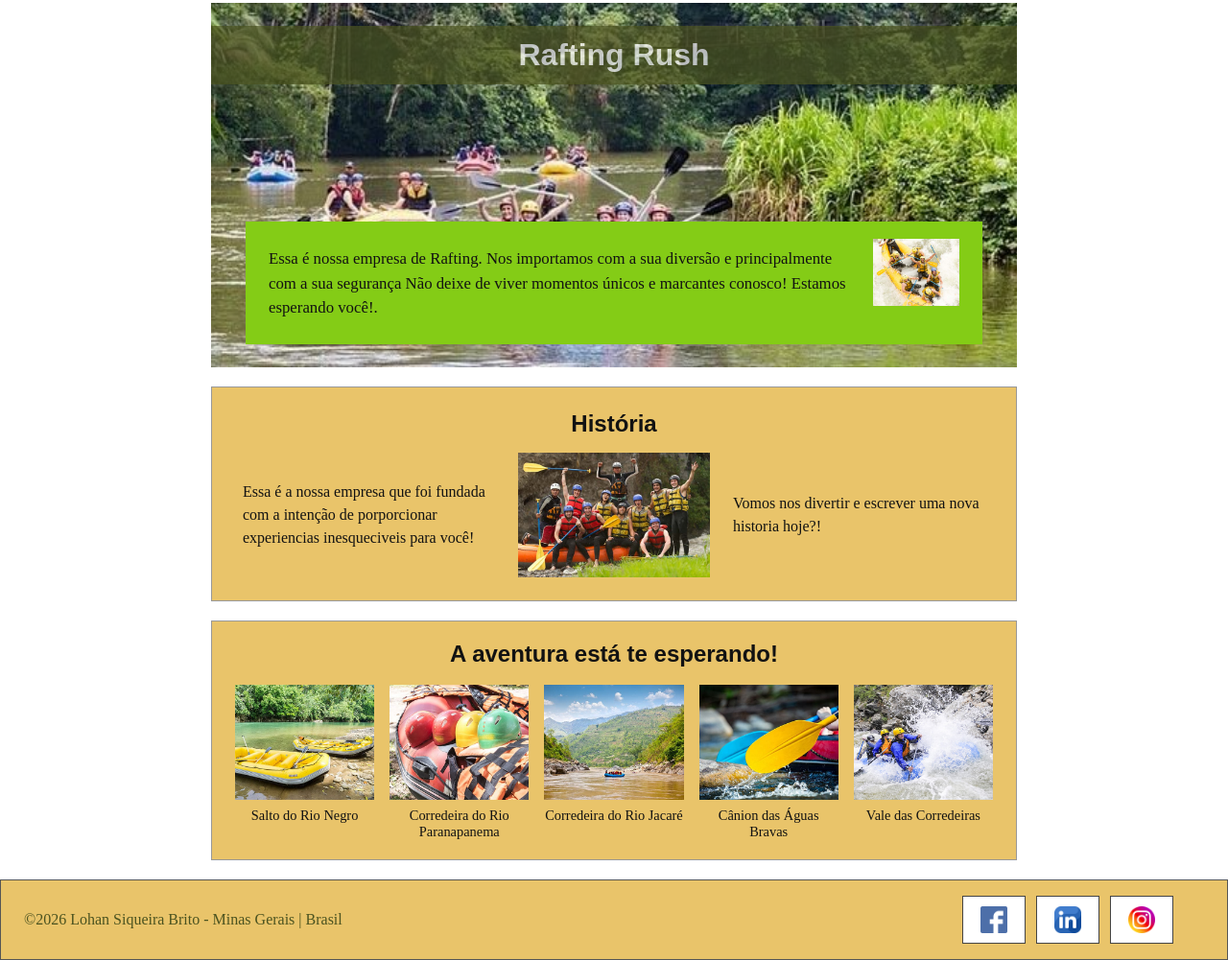
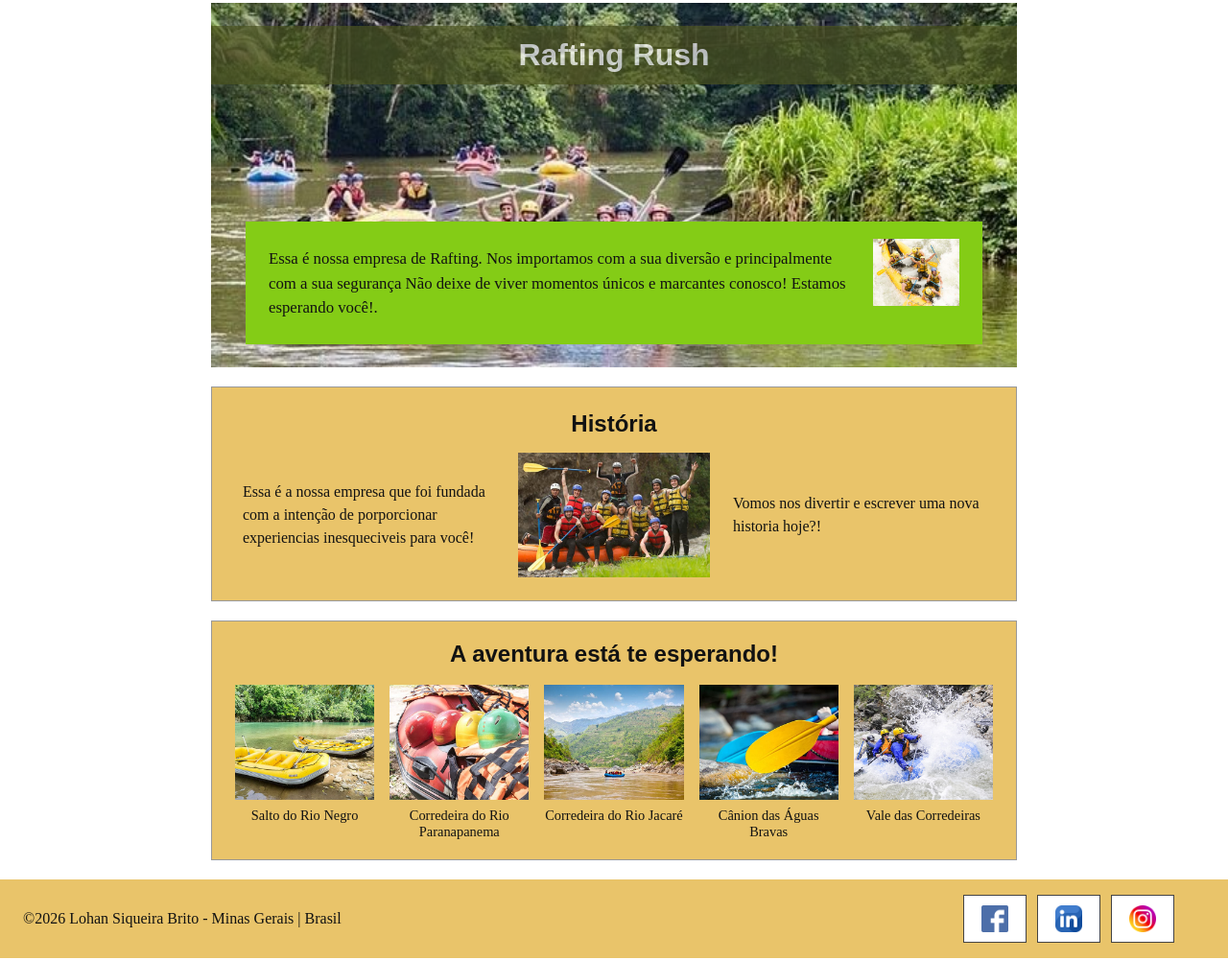
Before and after one commit to LohanBrito/wdd130, a plain HTML site: page wwr/sobre.html in a window 1280 px wide. Shown: the part 157-1158 px from the top of the page at 96% size. Drawn offline with Linux system fonts and the light colour scheme.

Commit message:
correção de cor

```diff
--- a/wwr/estilos/rafting.css
+++ b/wwr/estilos/rafting.css
@@ -267,12 +267,13 @@ footer {
     gap: 16px;
     padding: 16px 24px;
     background-color: var(--cor-secundaria);
-    border: 1px solid #555555;
+    border: 1px var(--cor-primaria);
 }
 
 footer p {
     margin: 0;
     padding: 0;
+    color: var(--cor-primaria);
 }
 
 footer nav.redes-sociais {
```
